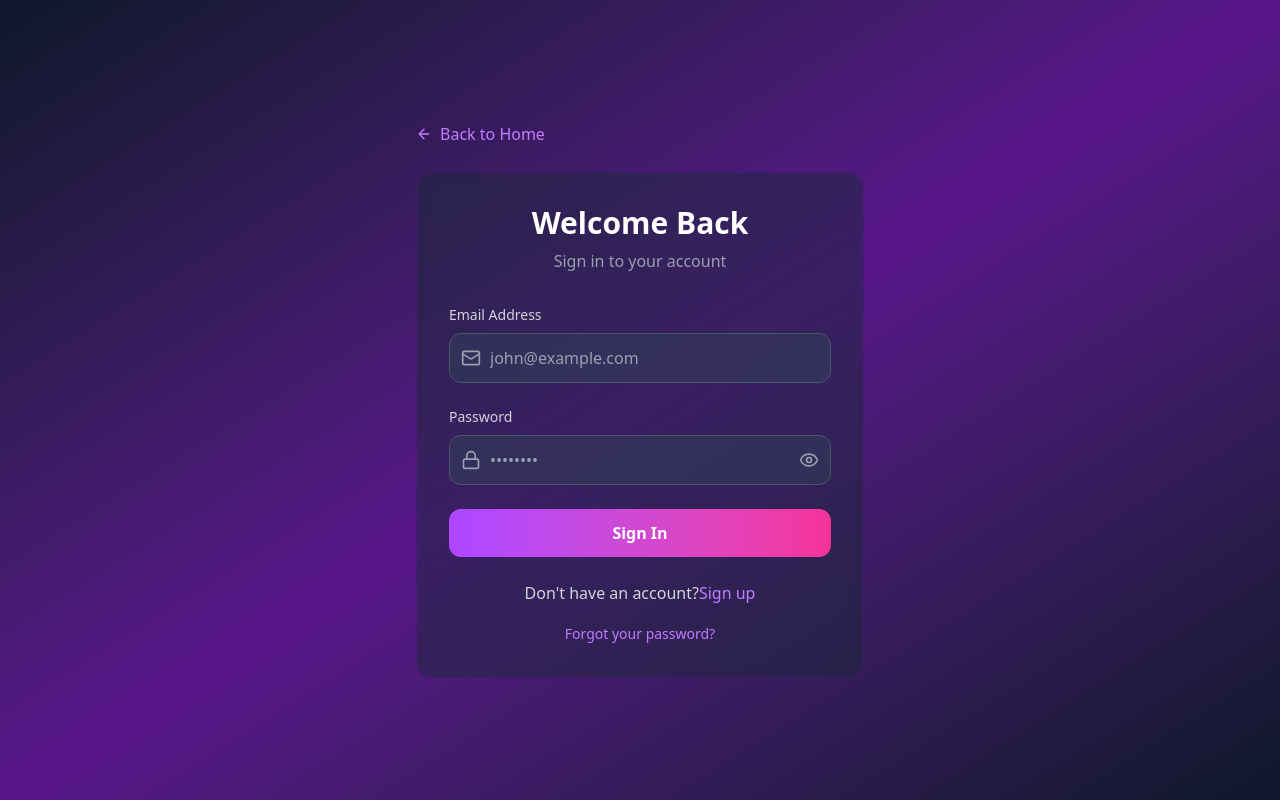
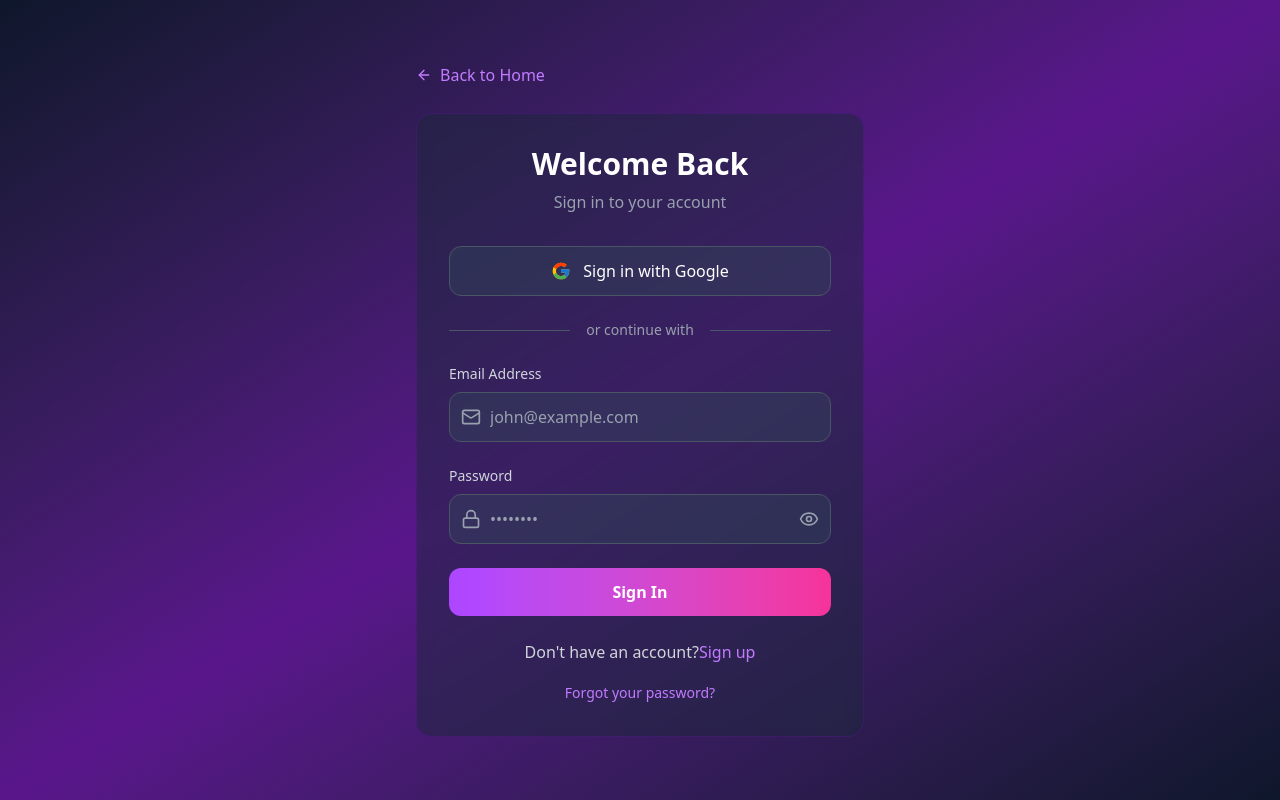
Before and after one commit to pokonti/shushu-ai-frontend-js, a React (Vite) app: page /login in a window 1280 px wide. Built offline with nearby package versions, Linux system fonts and the light colour scheme; no server answers.

Commit message:
upd, google auth, ui

```diff
--- a/package.json
+++ b/package.json
@@ -10,6 +10,7 @@
     "preview": "vite preview"
   },
   "dependencies": {
+    "@react-oauth/google": "^0.12.2",
     "@tailwindcss/vite": "^4.1.10",
     "i18next": "^25.2.1",
     "i18next-browser-languagedetector": "^8.2.0",
--- a/src/App.css
+++ b/src/App.css
@@ -1 +1,13 @@
 @import "tailwindcss";
+
+/* Ensure purple background on document edges */
+html, body {
+    background-color: #581c87;
+    margin: 0;
+    padding: 0;
+}
+
+/* Prevent horizontal overflow */
+body {
+    overflow-x: hidden;
+}
--- /dev/null
+++ b/src/components/GoogleIcon.jsx
@@ -0,0 +1,28 @@
+import React from 'react';
+
+export const GoogleIcon = (props) => (
+  <svg
+    xmlns="http://www.w3.org/2000/svg"
+    viewBox="0 0 48 48"
+    width="20px"
+    height="20px"
+    {...props}
+  >
+    <path
+      fill="#FFC107"
+      d="M43.611,20.083H42V20H24v8h11.303c-1.649,4.657-6.08,8-11.303,8c-6.627,0-12-5.373-12-12c0-6.627,5.373-12,12-12c3.059,0,5.842,1.154,7.961,3.039l5.657-5.657C34.046,6.053,29.268,4,24,4C12.955,4,4,12.955,4,24c0,11.045,8.955,20,20,20c11.045,0,20-8.955,20-20C44,22.659,43.862,21.35,43.611,20.083z"
+    />
+    <path
+      fill="#FF3D00"
+      d="M6.306,14.691l6.571,4.819C14.655,15.108,18.961,12,24,12c3.059,0,5.842,1.154,7.961,3.039l5.657-5.657C34.046,6.053,29.268,4,24,4C16.318,4,9.656,8.337,6.306,14.691z"
+    />
+    <path
+      fill="#4CAF50"
+      d="M24,44c5.166,0,9.86-1.977,13.409-5.192l-6.19-5.238C29.211,35.091,26.715,36,24,36c-5.202,0-9.619-3.317-11.283-7.946l-6.522,5.025C9.505,39.556,16.227,44,24,44z"
+    />
+    <path
+      fill="#1976D2"
+      d="M43.611,20.083H42V20H24v8h11.303c-0.792,2.237-2.231,4.166-4.087,5.574l6.19,5.238C39.999,35.938,44,30.551,44,24C44,22.659,43.862,21.35,43.611,20.083z"
+    />
+  </svg>
+);
--- a/src/index.css
+++ b/src/index.css
@@ -1,3 +1,12 @@
 html {
     scroll-behavior: smooth;
 }
+
+body {
+    background-color: #581c87;
+    overflow-x: hidden;
+}
+
+html {
+    background-color: #581c87;
+}
--- a/src/locales/en/translation.json
+++ b/src/locales/en/translation.json
@@ -192,6 +192,7 @@
     "getStartedDescription": "Get started with ShuShu AI",
     "loginSuccessful": "Login successful! Redirecting...",
     "registrationSuccessful": "Registration successful! You can now log in.",
+    "orContinueWith": "or continue with",
     "fields": {
       "firstName": "First Name",
       "lastName": "Last Name",
@@ -217,7 +218,9 @@
       "signingIn": "Signing In...",
       "creatingAccount": "Creating Account...",
       "signIn": "Sign In",
-      "createAccount": "Create Account"
+      "createAccount": "Create Account",
+      "signInWithGoogle": "Sign in with Google",
+      "signUpWithGoogle": "Sign up with Google"
     },
     "switchMode": {
       "noAccount": "Don't have an account?",
--- a/src/main.jsx
+++ b/src/main.jsx
@@ -1,11 +1,17 @@
 import { StrictMode } from 'react'
 import { createRoot } from 'react-dom/client'
 import './index.css'
-import './i18n' // Import i18n configuration
+import './i18n'
 import App from './App.jsx'
+import { GoogleOAuthProvider } from '@react-oauth/google';
+
+const googleClientId = import.meta.env.VITE_GOOGLE_CLIENT_ID;
 
 createRoot(document.getElementById('root')).render(
   <StrictMode>
-    <App />
+    <GoogleOAuthProvider clientId={googleClientId}>
+      <App />
+    </GoogleOAuthProvider>
+
   </StrictMode>,
 )
--- a/src/pages/AuthPage.jsx
+++ b/src/pages/AuthPage.jsx
@@ -3,6 +3,8 @@ import { Eye, EyeOff, Mail, Lock, User, CheckCircle2, ArrowLeft } from 'lucide-r
 import { Link, useNavigate } from 'react-router-dom';
 import { useTranslation } from 'react-i18next';
 import AuthService from '../services/authService';
+import { useGoogleLogin } from '@react-oauth/google';
+import { GoogleIcon } from '../components/GoogleIcon';
 
 export default function AuthPage() {
   const { t } = useTranslation();
@@ -11,9 +13,7 @@ export default function AuthPage() {
   const [formData, setFormData] = useState({
     email: '',
     password: '',
-    confirmPassword: '',
-    // firstName: '',
-    // lastName: ''
+    confirmPassword: ''
   });
   const [isLoading, setIsLoading] = useState(false);
   const [errors, setErrors] = useState({});
@@ -84,7 +84,6 @@ export default function AuthPage() {
 
     try {
       if (isLogin) {
-        // Login
         const result = await AuthService.login({
           email: formData.email,
           password: formData.password
@@ -131,6 +130,37 @@ export default function AuthPage() {
     }
   };
 
+  const handleGoogleLogin = useGoogleLogin({
+    // Use the secure 'auth-code' flow
+    flow: 'auth-code',
+
+    // This function is called after the user successfully logs in with Google
+    onSuccess: async (codeResponse) => {
+      setIsLoading(true); // Show loading spinner
+      try {
+        // Send the authorization code we received from Google to our backend
+        await AuthService.loginWithGoogle(codeResponse.code);
+
+        // On success, redirect to the main app page or editor
+        navigate('/');
+
+      } catch (error) {
+        console.error("Backend Google login failed:", error);
+        setErrors({
+          general: error.message || 'Google login failed. Please try again.'
+        });
+      } finally {
+        setIsLoading(false);
+      }
+    },
+    onError: (errorResponse) => {
+      console.error("Google login error:", errorResponse);
+      setErrors({
+        general: 'An error occurred during Google Sign-In.'
+      });
+    }
+  });
+
   return (
     <div className="min-h-screen bg-gradient-to-br from-slate-900 via-purple-900 to-slate-900 flex items-center justify-center p-4">
       <div className="w-full max-w-md">
@@ -169,54 +199,27 @@ export default function AuthPage() {
               </div>
             )}
 
-            {/* Registration Fields */}
-            {!isLogin && (
-              <div className="grid grid-cols-2 gap-4">
-                {/* <div>
-                  <label className="block text-sm font-medium text-gray-300 mb-2">
-                    {t('auth.fields.firstName')}
-                  </label>
-                  <div className="relative">
-                    <User className="absolute left-3 top-1/2 transform -translate-y-1/2 w-5 h-5 text-gray-400" />
-                    <input
-                      type="text"
-                      name="firstName"
-                      value={formData.firstName}
-                      onChange={handleInputChange}
-                      className={`w-full pl-10 pr-4 py-3 bg-slate-700/50 border rounded-xl text-white placeholder-gray-400 focus:outline-none focus:ring-2 focus:ring-purple-500 focus:border-transparent transition-all ${
-                        errors.firstName ? 'border-red-500' : 'border-gray-600'
-                      }`}
-                      placeholder={t('auth.placeholders.firstName')}
-                    />
-                  </div>
-                  {errors.firstName && (
-                    <p className="text-red-400 text-sm mt-1">{errors.firstName}</p>
-                  )}
-                </div>
+            {/* Google Login Button first */}
+            <button
+              type="button"
+              onClick={() => handleGoogleLogin()}
+              disabled={isLoading}
+              className="w-full flex items-center justify-center space-x-3 py-3 px-4 bg-slate-700/50 border border-gray-600 rounded-xl text-white hover:bg-slate-700 transition-colors focus:outline-none focus:ring-2 focus:ring-purple-500 disabled:opacity-50"
+            >
+              <GoogleIcon className="w-5 h-5" />
+              <span className="font-medium">
+                {isLogin ? t('auth.buttons.signInWithGoogle') : t('auth.buttons.signUpWithGoogle')}
+              </span>
+            </button>
 
-                <div>
-                  <label className="block text-sm font-medium text-gray-300 mb-2">
-                    {t('auth.fields.lastName')}
-                  </label>
-                  <div className="relative">
-                    <User className="absolute left-3 top-1/2 transform -translate-y-1/2 w-5 h-5 text-gray-400" />
-                    <input
-                      type="text"
-                      name="lastName"
-                      value={formData.lastName}
-                      onChange={handleInputChange}
-                      className={`w-full pl-10 pr-4 py-3 bg-slate-700/50 border rounded-xl text-white placeholder-gray-400 focus:outline-none focus:ring-2 focus:ring-purple-500 focus:border-transparent transition-all ${
-                        errors.lastName ? 'border-red-500' : 'border-gray-600'
-                      }`}
-                      placeholder={t('auth.placeholders.lastName')}
-                    />
-                  </div>
-                  {errors.lastName && (
-                    <p className="text-red-400 text-sm mt-1">{errors.lastName}</p>
-                  )}
-                </div> */}
-              </div>
-            )}
+            {/* Divider */}
+            <div className="my-6 flex items-center">
+              <div className="flex-grow border-t border-gray-600"></div>
+              <span className="flex-shrink mx-4 text-gray-400 text-sm">
+                {t('auth.orContinueWith')}
+              </span>
+              <div className="flex-grow border-t border-gray-600"></div>
+            </div>
 
             {/* Email Field */}
             <div>
@@ -326,8 +329,6 @@ export default function AuthPage() {
                     email: '',
                     password: '',
                     confirmPassword: '',
-                    // firstName: '',
-                    // lastName: ''
                   });
                 }}
                 className="text-purple-400 hover:text-purple-300 font-medium transition-colors"
@@ -336,6 +337,8 @@ export default function AuthPage() {
               </button>
             </p>
           </div>
+
+
 
           {/* Forgot Password Link */}
           {isLogin && (
--- a/src/services/authService.js
+++ b/src/services/authService.js
@@ -1,10 +1,38 @@
-const API_BASE_URL = 'https://api.shushu.cam/auth';
+const API_BASE_URL = `${import.meta.env.VITE_API_BASE_URL}/auth`;
 
 class AuthService {
   constructor() {
     this.token = localStorage.getItem('access_token');
   }
+  async loginWithGoogle(authorizationCode) {
+    try {
+      const response = await fetch(`${API_BASE_URL}/google`, {
+        method: 'POST',
+        headers: {
+          'Content-Type': 'application/json',
+        },
+        // The backend expects a JSON body with a 'code' key
+        body: JSON.stringify({ code: authorizationCode }),
+      });
 
+      if (!response.ok) {
+        const errorData = await response.json();
+        throw new Error(errorData.detail || 'Google login failed');
+      }
+
+      const data = await response.json();
+
+      // Save the token and update the class instance, just like a normal login
+      localStorage.setItem('access_token', data.access_token);
+      localStorage.setItem('token_type', data.token_type);
+      this.token = data.access_token;
+
+      return data;
+    } catch (error) {
+      console.error('Google login error:', error);
+      throw error;
+    }
+  }
   async register(userData) {
     try {
       const response = await fetch(`${API_BASE_URL}/register`, {
```
Also changed, not shown: src/locales/ru/translation.json (+14 -11 lines), src/pages/Home.jsx (+120 -12 lines), 2 other files (tests, documents, lock files or other folders).
